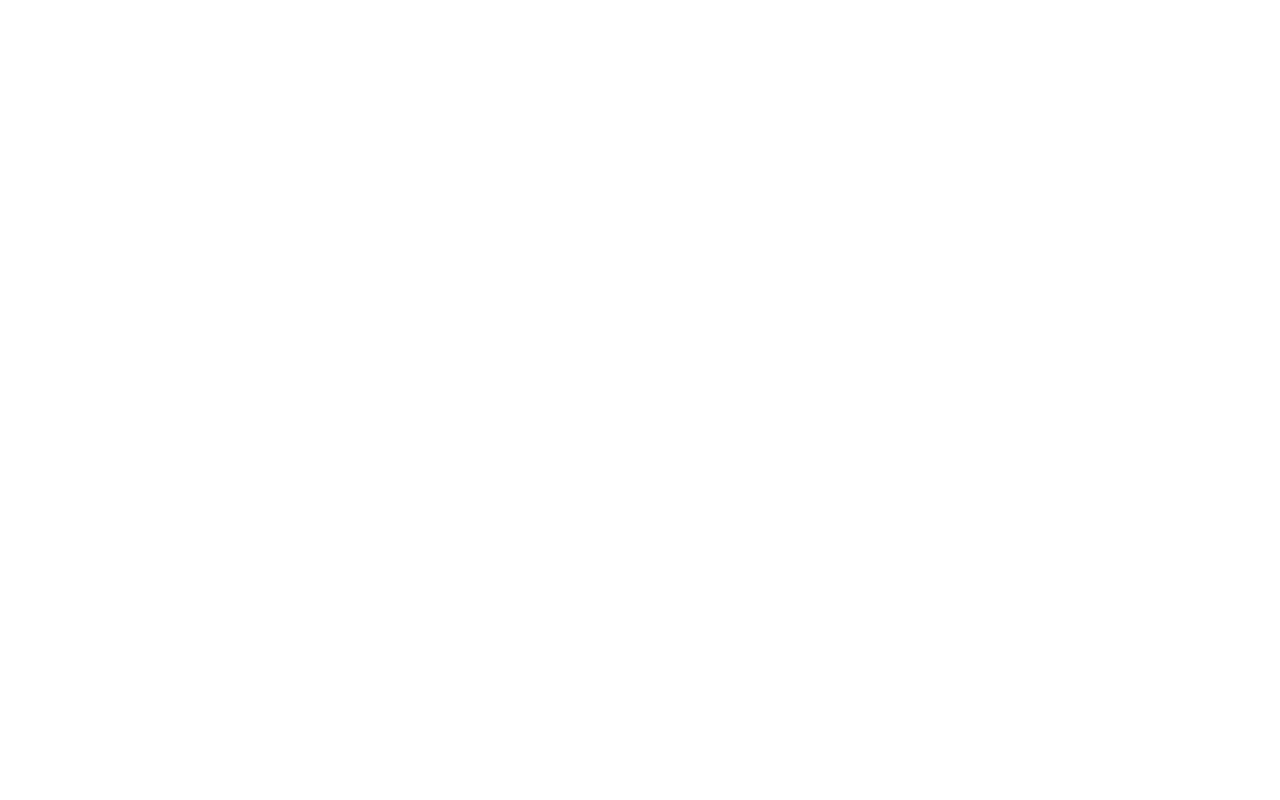
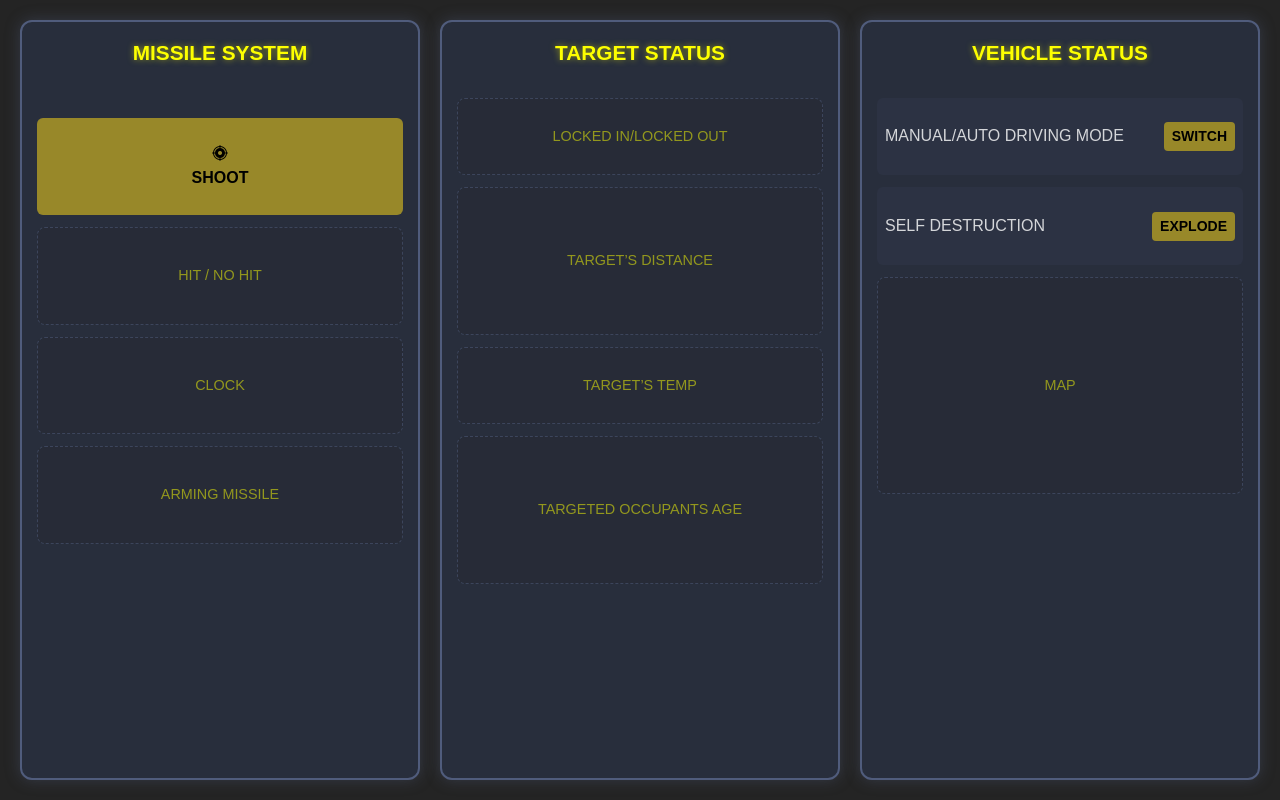
Before and after one commit to PerformX2/cruz_nicolas_web3tp2, a website: page index.html in a window 1280 px wide. Drawn offline with nearby package versions, Linux system fonts and the light colour scheme.

Commit message:
intialisation code de base et quelques medias

```diff
--- a/index.html
+++ b/index.html
@@ -23,7 +23,8 @@
           "chart.js/auto": "./node_modules/chart.js/auto/auto.js",
           "@kurkle/color": "./node_modules/@kurkle/color/dist/color.esm.js",
           "maplibre-gl": "https://esm.sh/maplibre-gl@5.13.0",
-          "zzz": "https://esm.sh/zdog"
+          "zdog": "https://esm.sh/zdog@1.1.3",
+          "tone.js": "https://unpkg.com/tone"
         }
       }
     </script>
@@ -35,5 +36,60 @@
     <script src="./src/js/zdog.js" type="module"></script>
   </head>
 
-  <body></body>
+  <body>
+    <div id="hud-grid">
+      <!-- SECTION BLEUE — MISSILES -->
+      <section id="missile-system" class="hud-section blue">
+        <div class="module-title">MISSILE SYSTEM</div>
+
+        <button id="shoot-btn" class="btn btn-danger w-100">
+          <i class="bi bi-crosshair2"></i>
+          <br />
+          SHOOT
+        </button>
+
+        <div class="placeholder" id="hit-status-placeholder">HIT / NO HIT</div>
+
+        <div class="placeholder" id="time-placeholder">CLOCK</div>
+
+        <div class="placeholder" id="arming-placeholder">ARMING MISSILE</div>
+      </section>
+
+      <!-- SECTION JAUNE — DONNÉES CIBLE -->
+      <section id="target-data" class="hud-section yellow">
+        <div class="module-title">TARGET STATUS</div>
+
+        <div class="placeholder animejs" id="lock-status-placeholder">
+          LOCKED IN/LOCKED OUT
+        </div>
+
+        <div class="placeholder chart" id="distance-chart">
+          TARGET’S DISTANCE
+        </div>
+
+        <div class="placeholder animejs" id="temp-chart">TARGET’S TEMP</div>
+
+        <div class="placeholder chart" id="occupants-chart">
+          TARGETED OCCUPANTS AGE
+        </div>
+      </section>
+
+      <!-- SECTION ROUGE — ÉTAT DU VÉHICULE -->
+      <section id="vehicle-status" class="hud-section red">
+        <div class="module-title">VEHICLE STATUS</div>
+
+        <div class="toggle-row">
+          <span>MANUAL/AUTO DRIVING MODE</span>
+          <button class="btn btn-secondary btn-sm">SWITCH</button>
+        </div>
+
+        <div class="toggle-row">
+          <span>SELF DESTRUCTION</span>
+          <button class="btn btn-danger btn-sm">EXPLODE</button>
+        </div>
+
+        <div class="placeholder map" id="vehicle-map-placeholder">MAP</div>
+      </section>
+    </div>
+  </body>
 </html>
--- a/src/css/styles.css
+++ b/src/css/styles.css
@@ -0,0 +1,97 @@
+/* GLOBAL BACKGROUND */
+body {
+  background-color: #242424;
+  color: #505c7c;
+  font-family: 'Orbitron', sans-serif;
+  overflow: hidden;
+}
+
+/* GRID HUD */
+#hud-grid {
+  display: grid;
+  height: 100vh;
+  width: 100vw;
+  grid-template-columns: 1fr 1fr 1fr;
+  gap: 20px;
+  padding: 20px;
+}
+
+/* SECTIONS */
+.hud-section {
+  background-color: #282e3c;
+  padding: 15px;
+  border-radius: 12px;
+  display: grid;
+  grid-template-rows: auto repeat(6, minmax(60px, auto));
+  gap: 12px;
+  border: 2px solid #505c7c;
+  box-shadow: 0 0 15px rgba(80, 92, 124, 0.4);
+}
+
+/* TITRES */
+.module-title {
+  font-size: 1.3rem;
+  font-weight: bold;
+  text-align: center;
+  color: #fdff00;
+  text-shadow: 0 0 6px rgba(253, 255, 0, 0.5);
+}
+
+/* PLACEHOLDERS */
+.placeholder {
+  border: 1px dashed #505c7c;
+  border-radius: 8px;
+  padding: 10px;
+  text-align: center;
+  font-size: 0.9rem;
+  color: #fdff00;
+  background-color: rgba(36, 36, 36, 0.4);
+  display: flex;
+  align-items: center;
+  justify-content: center;
+}
+
+.chart {
+  min-height: 130px;
+}
+.map {
+  min-height: 200px;
+}
+
+/* BUTTONS */
+button,
+.btn {
+  background-color: #988829 !important;
+  border: none !important;
+  color: #000 !important;
+  font-weight: bold;
+  transition: 0.25s ease;
+}
+
+button:hover,
+.btn:hover {
+  background-color: #fdff00 !important;
+  color: #000 !important;
+  box-shadow: 0 0 15px rgba(253, 255, 0, 0.6);
+}
+
+/* TOGGLES */
+.toggle-row {
+  display: flex;
+  justify-content: space-between;
+  align-items: center;
+  padding: 8px;
+  background: rgba(80, 92, 124, 0.1);
+  border-radius: 6px;
+  color: rgba(255, 255, 255, 0.8);
+}
+
+/* MISSILE (BLUE SECTION) */
+.hud-section.blue {
+  border-color: #505c7c;
+}
+
+/* VEHICLE (RED SECTION → tinted instead of pure red to match your palette) */
+.hud-section.red {
+  border-color: #505c7c;
+}
```
Also changed, not shown: src/js/vfx.js (+9 -0 lines), assets/fonts/Quantico-Bold.ttf (added), assets/fonts/Quantico-BoldItalic.ttf (added), assets/fonts/Quantico-Italic.ttf (added), assets/fonts/Quantico-Regular.ttf (added), assets/fonts/batmfa__.ttf (added), assets/fonts/batmfo__.ttf (added), assets/img/batmobile 3D.png (added), 1 other file.
